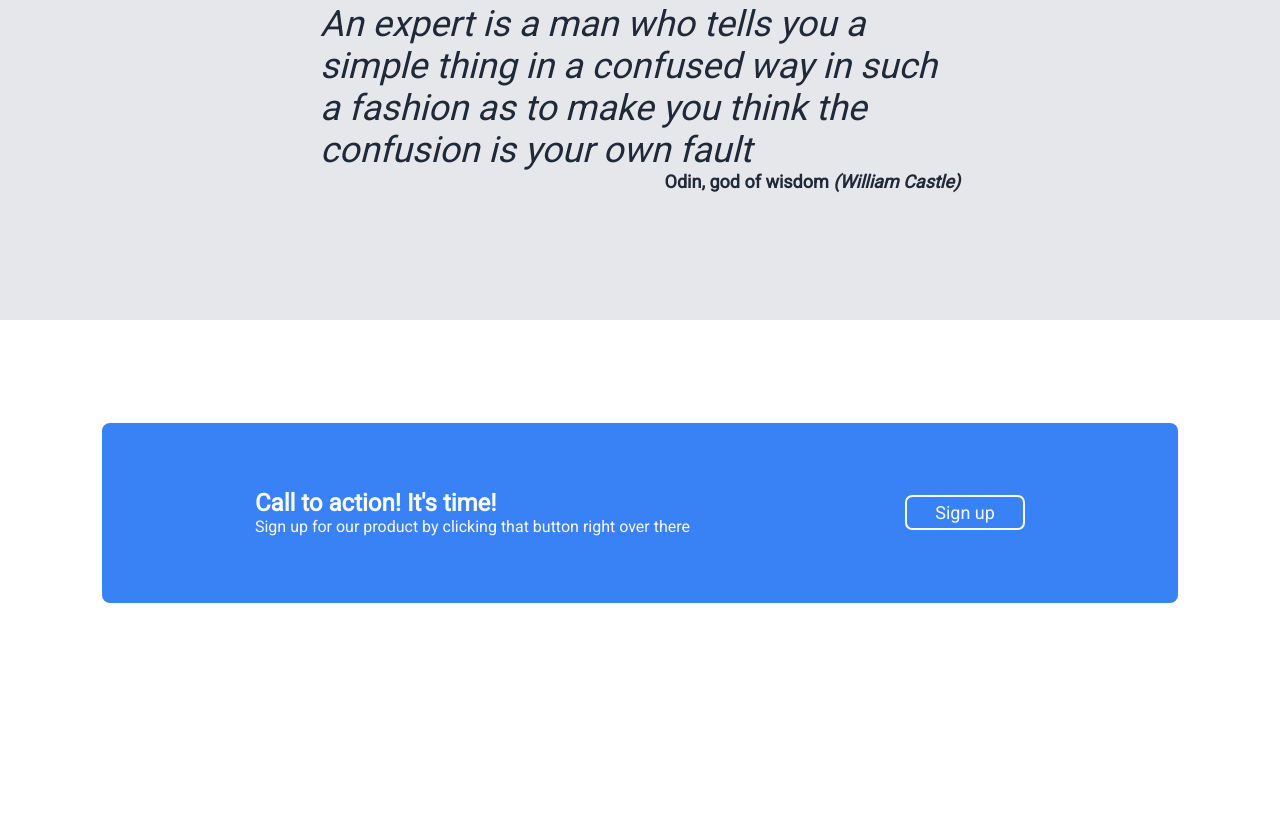
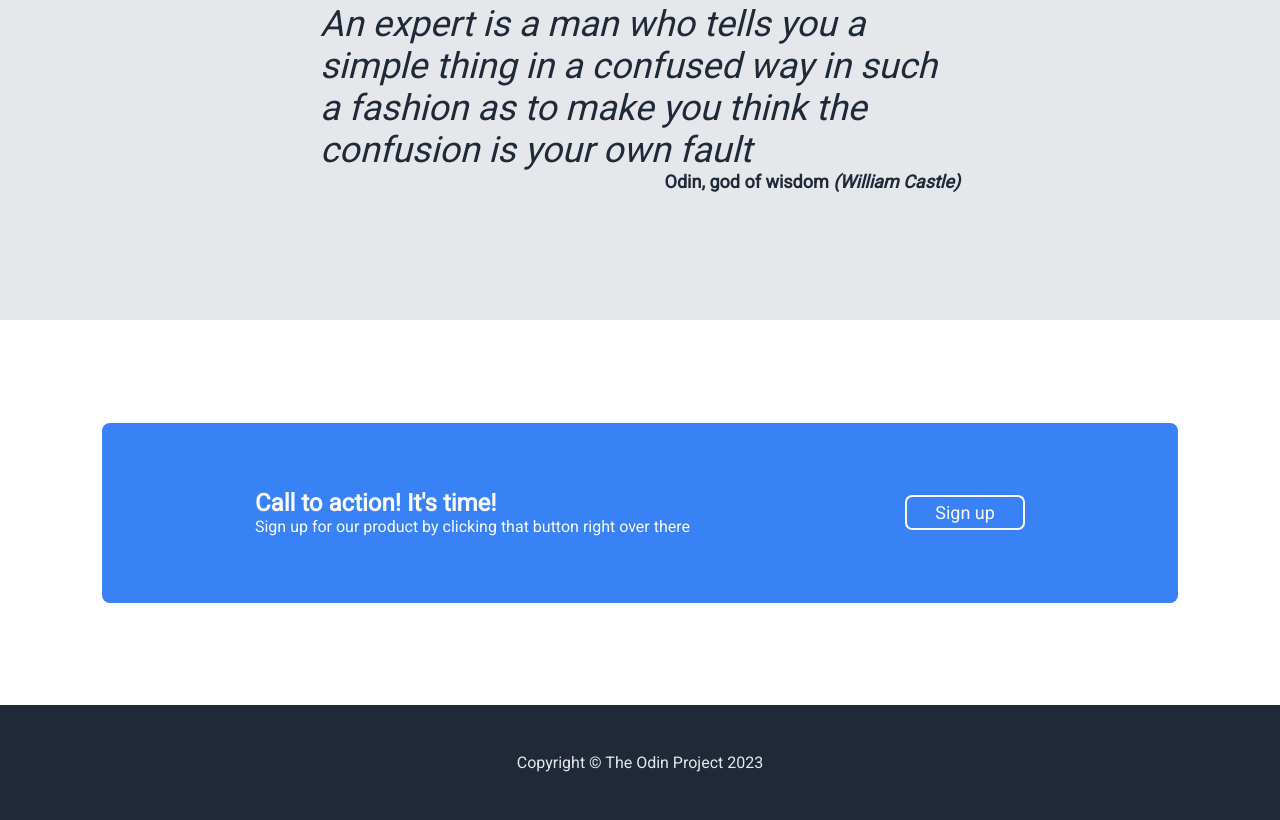
Before and after one commit to ar4wnnn/landing-page, a plain HTML site: page index.html in a window 1280 px wide. Shown: the part 1219-2039 px from the top of the page. Before the commit the page ends 1924 px from the top, so only its background shows below. Drawn offline with Linux system fonts and the light colour scheme.

Commit message:
feat: Added footer

```diff
--- a/index.html
+++ b/index.html
@@ -63,5 +63,7 @@
                 <button class="ctabut"><a href="#">Sign up</a></button>
             </div>
         </div>
+        <footer><p>Copyright © The Odin Project 2023</p>
+        </footer>
     </body>
 </html>
--- a/styles.css
+++ b/styles.css
@@ -174,3 +174,11 @@ button{
     max-height:60px;
     color:#F9FAF8;
 }
+footer{
+    display:flex;
+    padding: 3em;
+    background-color:#1F2937;
+    color:#E5E7EB;
+    align-items: center;
+    justify-content: center;
+}
```
